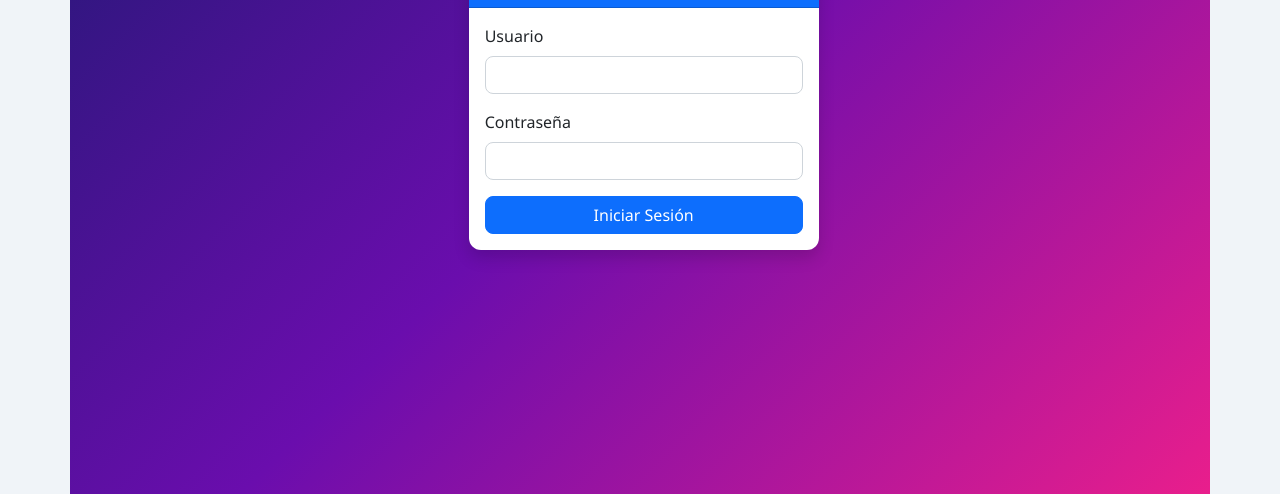
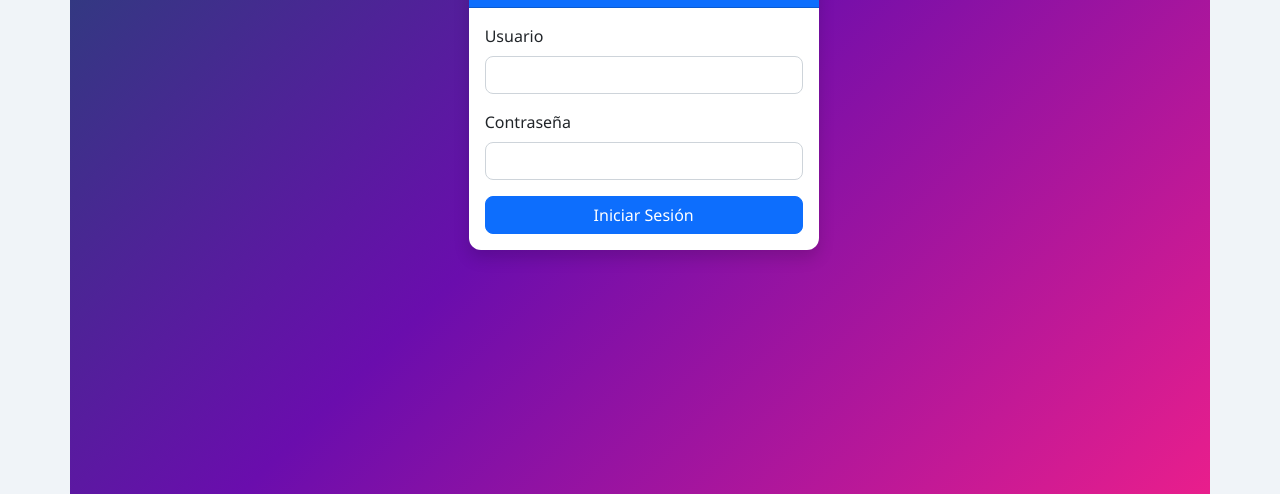
Before and after one commit to Naomy-CP/student-management, a plain HTML site: page index.html in a window 1280 px wide. Shown: the part 306-800 px from the top of the page. Drawn offline with nearby package versions, Linux system fonts and the light colour scheme; no server answers.

Commit message:
style: mejoras al login

```diff
--- a/styles.css
+++ b/styles.css
@@ -128,7 +128,7 @@ body {
 
 #login-section {
     min-height: 100vh;
-    background: linear-gradient(135deg, #1a1a6e, #6a0dad, #e91e8c);
+    background: linear-gradient(135deg, #1a4c6e, #6a0dad, #e91e8c);
     display: flex;
     align-items: center;
     justify-content: center;
```
